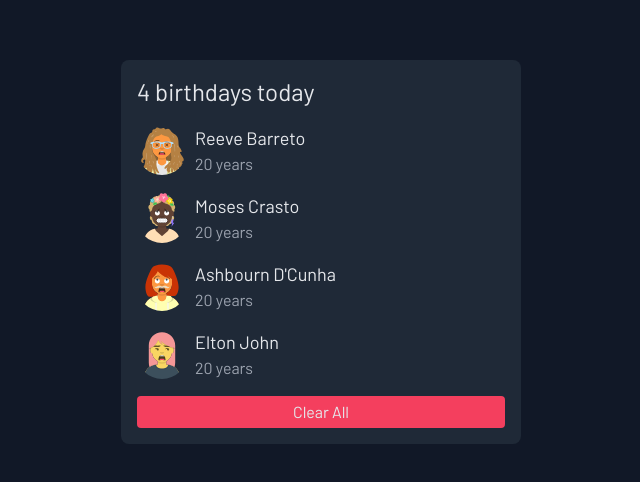
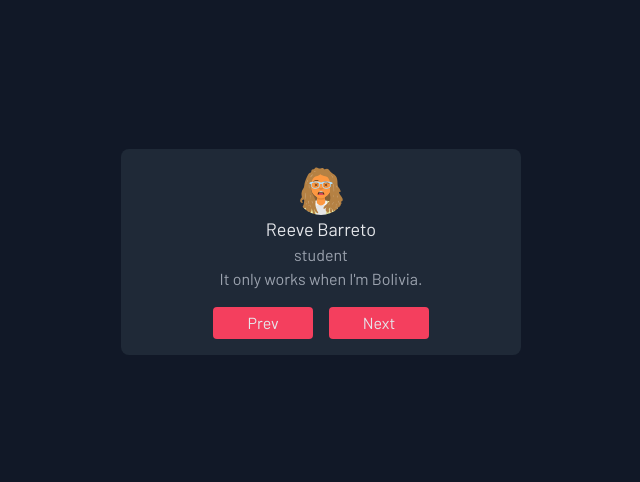
Before and after one commit to reeveboy/wdf-practical-repo, a React (Create React App) app: page / in a window 1280 px wide. Shown: the part 148-630 px from the top of the page, without its empty margins (319-959 px from the left). Built offline with nearby package versions, Linux system fonts and the light colour scheme.

Commit message:
Practiacl 3 (sub) - review

```diff
--- /dev/null
+++ b/src/Review.js
@@ -0,0 +1,11 @@
+
+export default function Review({person}) {
+  return (
+    <div className="flex flex-col justify-center items-center">
+        <img src={person.image} height={50} width={50} alt="avatar" className="rounded-[999px]" />
+        <div className="text-lg">{person.name}</div>
+        <div className="text-md text-gray-400">{person.designation}</div>
+        <div className="text-md text-gray-400">{person.review}</div>
+    </div>
+  )
+}
--- /dev/null
+++ b/src/ReviewPage.js
@@ -0,0 +1,34 @@
+import { useState } from 'react';
+import List from './List';
+import Review from './Review';
+import data from './utils/reviews';
+
+function ReviewPage() {
+  const [people, setPeople] = useState(data)
+  const [index, setIndex] = useState(0)
+  function prev() {
+    if (index == 0) return
+
+    setIndex(index - 1)
+  }
+  function next() {
+    if (index == people.length - 1) return
+
+    setIndex(index + 1)
+  }
+  return (
+    <div className='h-screen w-full flex items-center justify-center'>
+      <div className='bg-gray-800 p-4 rounded-lg min-w-[400px]'>
+        <Review person={people[index]}/>
+        <p className='p-2'></p>
+        <div className='flex justify-center'>
+            <button className='bg-rose-500 w-[100px] hover:bg-rose-600 px-2 py-1 rounded' onClick={prev}>Prev</button>
+            <p className='p-2'></p>
+            <button className='bg-rose-500 w-[100px] hover:bg-rose-600 px-2 py-1 rounded' onClick={next}>Next</button>
+        </div>
+      </div>
+    </div>
+  );
+}
+
+export default ReviewPage;
--- a/src/index.js
+++ b/src/index.js
@@ -2,11 +2,13 @@ import React from 'react';
 import ReactDOM from 'react-dom/client';
 import './index.css';
 import App from './App';
+import ReviewPage from './ReviewPage';
 
 const root = ReactDOM.createRoot(document.getElementById('root'));
 root.render(
   <React.StrictMode>
-    <App />
+    {/* <App /> */}
+    <ReviewPage />
   </React.StrictMode>
 );
 
--- /dev/null
+++ b/src/utils/reviews.js
@@ -0,0 +1,30 @@
+export default [
+    {
+        id: 1,
+        name: "Reeve Barreto",
+        designation: "student",
+        review: "It only works when I'm Bolivia.",
+        image: "1.svg",
+    },
+    {
+        id: 2,
+        name: "Moses Crasto",
+        designation: "student",
+        review: "This iphone works considerably well. It mildly improves my basketball by a lot.",
+        image: "2.svg",
+    },
+    {
+        id: 3,
+        name: "Ashbourn D'Cunha",
+        designation: "student",
+        review: "My peacock loves to play with it.",
+        image: "3.svg",
+    },
+    {
+        id: 4,
+        name: "Elton John",
+        designation: "student",
+        review: "I saw one of these in Saint Pierre and Miquelon and I bought one.",
+        image: "4.svg",
+    },
+]
```
